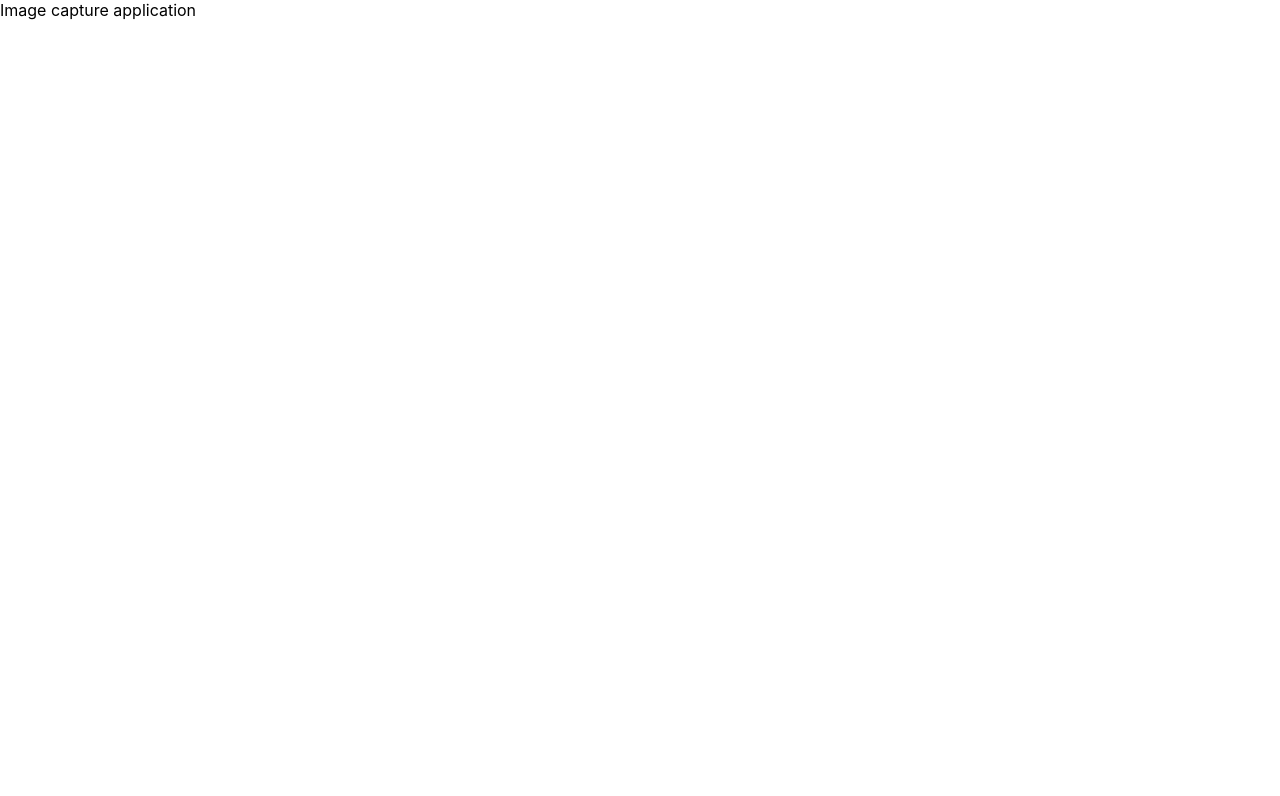
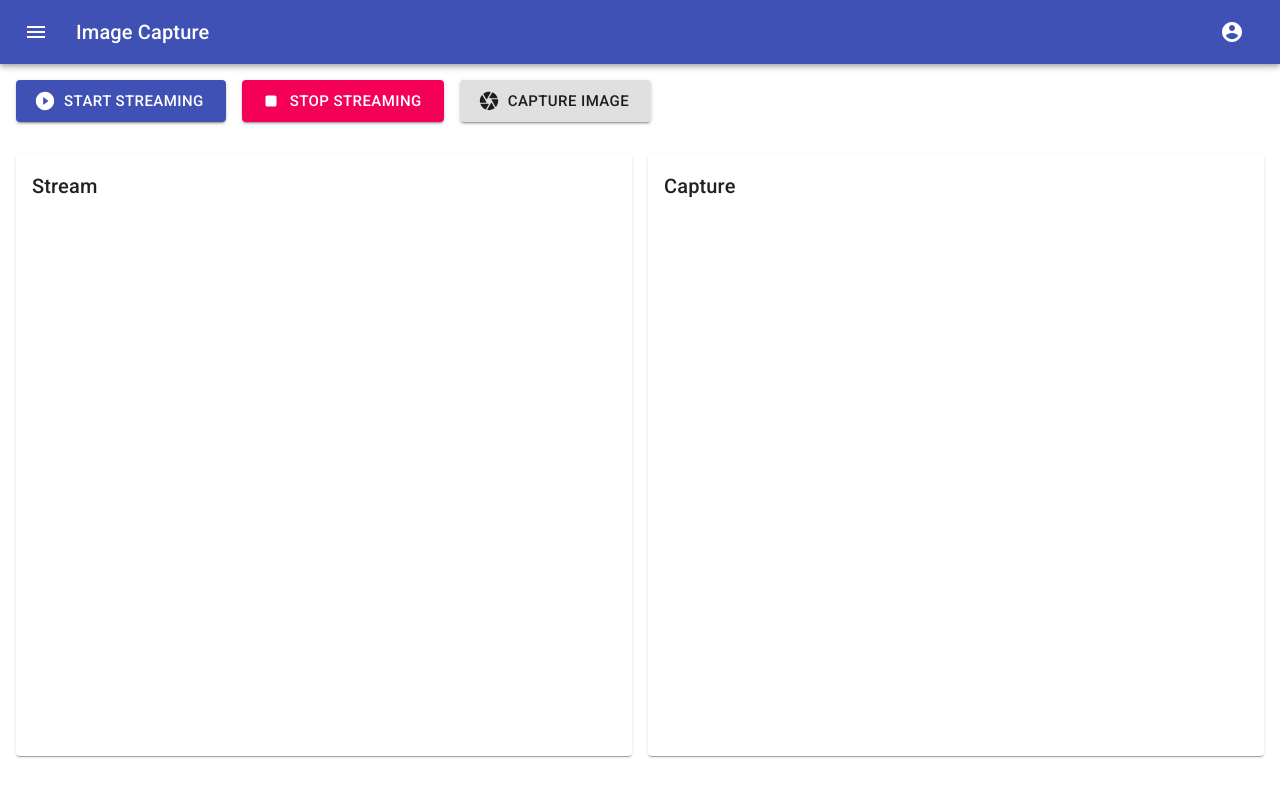
Before and after one commit to siegblink/image-capture, a React (Create React App) app: page / in a window 1280 px wide. Shown: the top 796 px of the page. Built offline with nearby package versions, Linux system fonts and the light colour scheme.

Commit message:
Add UI components in 'App' component.
* Added 'AppBar' component.
* Added 'Button section / Button group' component.
* Added 'Content section' component.

```diff
--- a/src/App.js
+++ b/src/App.js
@@ -1,7 +1,184 @@
-import "./App.css";
+import React from "react";
+import { makeStyles } from "@material-ui/core/styles";
+import AppBar from "@material-ui/core/AppBar";
+import Toolbar from "@material-ui/core/Toolbar";
+import Typography from "@material-ui/core/Typography";
+import IconButton from "@material-ui/core/IconButton";
+import MenuIcon from "@material-ui/icons/Menu";
+import AccountCircle from "@material-ui/icons/AccountCircle";
+import AccountBoxIcon from "@material-ui/icons/AccountBox";
+import ComputerIcon from "@material-ui/icons/Computer";
+import ListItem from "@material-ui/core/ListItem";
+import ListItemIcon from "@material-ui/core/ListItemIcon";
+import ListItemText from "@material-ui/core/ListItemText";
+import Menu from "@material-ui/core/Menu";
+import Button from "@material-ui/core/Button";
+import PlayCircleFilledRoundedIcon from "@material-ui/icons/PlayCircleFilledRounded";
+import StopRoundedIcon from "@material-ui/icons/StopRounded";
+import CameraRoundedIcon from "@material-ui/icons/CameraRounded";
+import Grid from "@material-ui/core/Grid";
+import Paper from "@material-ui/core/Paper";
 
-function App() {
-  return <div>Image capture application</div>;
+// Declare styles.
+const useStyles = makeStyles((theme) => ({
+  root: {
+    flexGrow: 1,
+  },
+  menuButton: {
+    marginRight: theme.spacing(2),
+  },
+  title: {
+    flexGrow: 1,
+  },
+  buttonsSection: {
+    padding: theme.spacing(2),
+    display: "flex",
+    gap: theme.spacing(2),
+  },
+  contentsSection: {
+    paddingLeft: theme.spacing(2),
+    paddingRight: theme.spacing(2),
+    marginTop: theme.spacing(2),
+  },
+  paper: {
+    padding: theme.spacing(2),
+    height: 570,
+  },
+}));
+
+/**
+ * Declare 'App' component.
+ */
+export default function App() {
+  const classes = useStyles();
+  const [anchorEl, setAnchorEl] = React.useState(null);
+  const open = Boolean(anchorEl);
+
+  /**
+   * Toggle menu display.
+   */
+  const toggleMenu = (event) => {
+    setAnchorEl(event.currentTarget);
+  };
+
+  /**
+   * Close secondary menu.
+   */
+  const closeMenu = () => {
+    setAnchorEl(null);
+  };
+
+  return (
+    <div className={classes.root}>
+      {/* AppBar */}
+      <AppBar position="static">
+        <Toolbar>
+          {/* Menu button */}
+          <IconButton
+            edge="start"
+            className={classes.menuButton}
+            color="inherit"
+            aria-label="menu"
+          >
+            <MenuIcon />
+          </IconButton>
+
+          {/* Application title */}
+          <Typography variant="h6" className={classes.title}>
+            Image Capture
+          </Typography>
+
+          {/* Account menu */}
+          <div>
+            <IconButton
+              aria-label="account of current user"
+              aria-controls="menu-appbar"
+              aria-haspopup="true"
+              onClick={toggleMenu}
+              color="inherit"
+            >
+              <AccountCircle />
+            </IconButton>
+            <Menu
+              id="menu-appbar"
+              anchorEl={anchorEl}
+              anchorOrigin={{
+                vertical: "top",
+                horizontal: "right",
+              }}
+              keepMounted
+              transformOrigin={{
+                vertical: "top",
+                horizontal: "right",
+              }}
+              open={open}
+              onClose={closeMenu}
+            >
+              <ListItem button onClick={closeMenu}>
+                <ListItemIcon>
+                  <AccountBoxIcon />
+                </ListItemIcon>
+                <ListItemText primary="Profile" />
+              </ListItem>
+              <ListItem button onClick={closeMenu}>
+                <ListItemIcon>
+                  <ComputerIcon />
+                </ListItemIcon>
+                <ListItemText primary="My account" />
+              </ListItem>
+            </Menu>
+          </div>
+        </Toolbar>
+      </AppBar>
+
+      {/* Buttons section */}
+      <section className={classes.buttonsSection}>
+        {/* Start streaming button */}
+        <Button
+          variant="contained"
+          color="primary"
+          size="large"
+          startIcon={<PlayCircleFilledRoundedIcon />}
+        >
+          Start streaming
+        </Button>
+
+        {/* Stop streaming button */}
+        <Button
+          variant="contained"
+          color="secondary"
+          size="large"
+          startIcon={<StopRoundedIcon />}
+        >
+          Stop streaming
+        </Button>
+
+        {/* Capture image button */}
+        <Button
+          variant="contained"
+          color="default"
+          size="large"
+          startIcon={<CameraRoundedIcon />}
+        >
+          Capture image
+        </Button>
+      </section>
+
+      {/* Content section */}
+      <section className={classes.contentsSection}>
+        <Grid container spacing={2}>
+          <Grid item xs={6}>
+            <Paper className={classes.paper}>
+              <Typography variant="h6">Stream</Typography>
+            </Paper>
+          </Grid>
+          <Grid item xs={6}>
+            <Paper className={classes.paper}>
+              <Typography variant="h6">Capture</Typography>
+            </Paper>
+          </Grid>
+        </Grid>
+      </section>
+    </div>
+  );
 }
-
-export default App;
```
